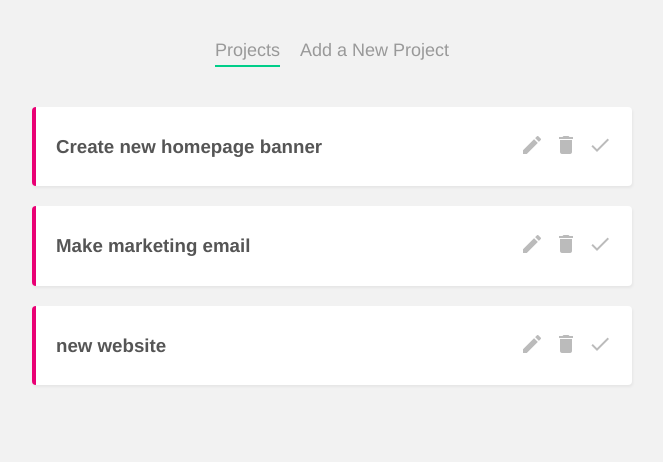
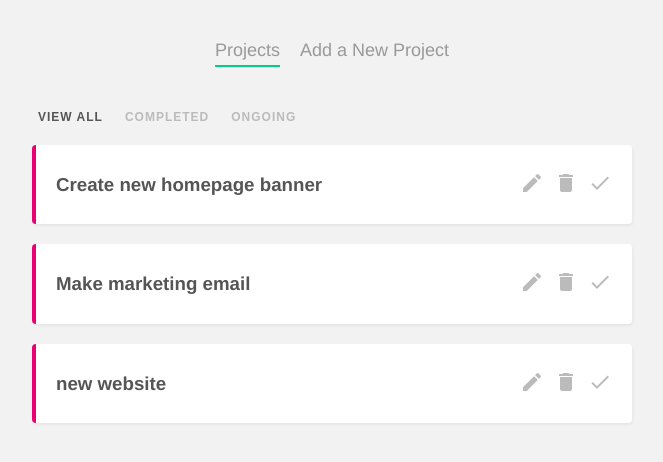
Before and after one commit to Farazzaidi22/Project-Planner, a Vue app: page / in a window 1280 px wide. Shown: the top 462 px of the page, without its empty margins (308-971 px from the left). Built offline with nearby package versions, Linux system fonts and the light colour scheme; data requests are answered from the project's data file.

Commit message:
created a filter for Nav

```diff
--- /dev/null
+++ b/src/components/FilterNav.vue
@@ -0,0 +1,49 @@
+<template>
+  <nav class="filter-nav">
+      <button
+        @click="updateFilter('all')"
+        :class="{ active: current === 'all'}"
+      >View all</button>
+
+      <button
+        @click="updateFilter('completed')"
+        :class="{ active: current === 'completed'}"
+
+      >Completed</button>
+
+      <button
+        @click="updateFilter('ongoing')"
+        :class="{ active: current === 'ongoing'}"
+
+      >Ongoing</button>
+  </nav>
+</template>
+
+<script>
+export default {
+    props: ['current'],
+    methods:{
+        updateFilter(by){
+            this.$emit('filterChange', by)
+        }
+    }
+}
+</script>
+
+<style>
+    .filter-nav button{
+        background: none;
+        border: none;
+        color: #bbb;
+        outline: none;
+        font-size: 12px;
+        text-transform: uppercase;
+        margin-right: 10px;
+        letter-spacing: 1px;
+        font-weight: bold;
+        cursor: pointer;
+    }
+    .filter-nav button.active{
+        color: #555;
+    }
+</style>
--- a/src/views/Home.vue
+++ b/src/views/Home.vue
@@ -1,5 +1,6 @@
 <template>
   <div class="home">
+    <FilterNav @filterChange="current = $event" :current="current"/>
     <div v-if="projects.length">
       <div v-for="project in projects" :key="project.id">
         <SingleProject :project="project" @delete="handleDelete" @complete="handleComplete"/>
@@ -11,13 +12,16 @@
 <script>
 // @ is an alias to /src
 import SingleProject from "../components/SingleProject.vue"
+import FilterNav from "../components/FilterNav.vue"
+
 
 export default {
   name: 'Home',
-  components: { SingleProject },
+  components: { SingleProject, FilterNav },
   data(){
     return{
-      projects: []
+      projects: [],
+      current: 'all'
     }
   },
 
```
